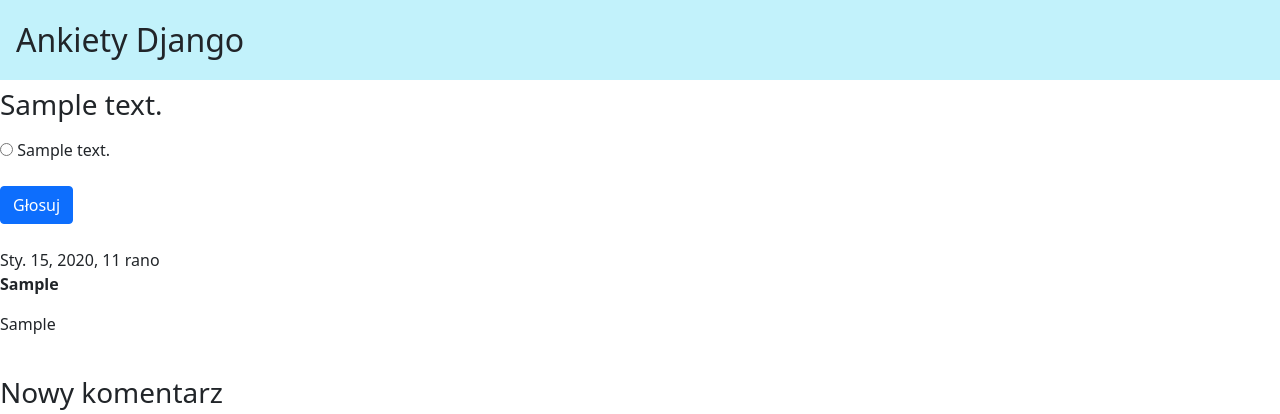
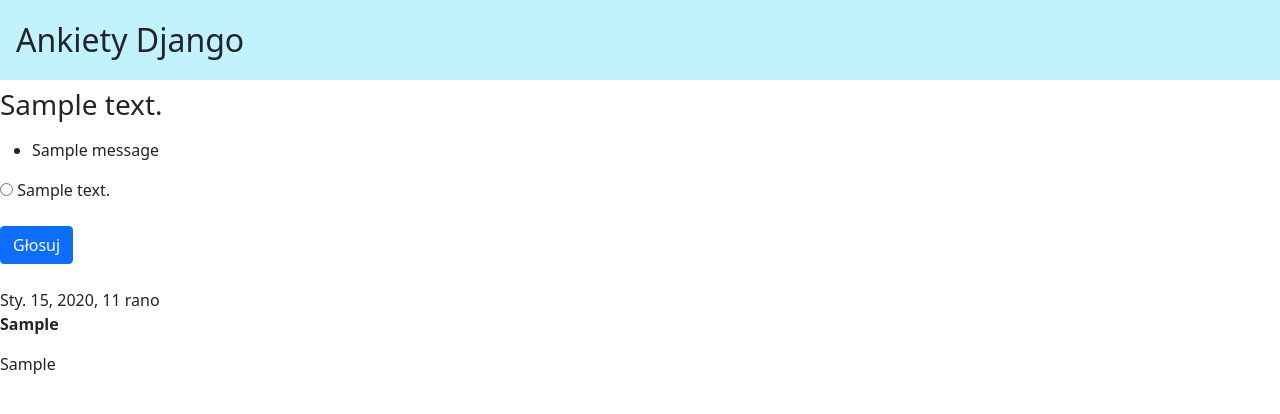
Before and after one commit to damian-malec/django-polls, a Django app: a page that uses mysite/polls/templates/polls/detail.html in a window 1280 px wide. Shown: the top 414 px of the page. Run offline with Django 3.2, Linux system fonts and the light colour scheme; tables that the repository leaves empty hold one stand-in row (values such as "Sample post"); one stand-in notice (Sample message) is shown.

Commit message:
Messages django

```diff
--- a/mysite/polls/templates/polls/detail.html
+++ b/mysite/polls/templates/polls/detail.html
@@ -22,7 +22,7 @@
 {% csrf_token %}
 <fieldset>
     <legend><h3>{{ question.question_text }}</h3></legend>
-    {% if error_message %}<p><strong>{{ error_message }}</strong></p>{% endif %}
+    {% include 'polls/includes/messages.html' %}
     {% for choice in question.choice_set.all %}
         <input type="radio" name="choice" id="choice{{ forloop.counter }}" value="{{ choice.id }}">
         <label for="choice{{ forloop.counter }}">{{ choice.choice_text }}</label><br>
--- /dev/null
+++ b/mysite/polls/templates/polls/includes/messages.html
@@ -0,0 +1,7 @@
+{% if messages %}
+<ul class="messages">
+    {% for message in messages %}
+    <li {% if message.tags %} class="{{ message.tags }}"{% endif %}>{{ message }}</li>
+    {% endfor %}
+</ul>
+{% endif %}
--- a/mysite/polls/views.py
+++ b/mysite/polls/views.py
@@ -5,6 +5,7 @@ from django.urls import reverse
 from django.views import generic, View
 from django.utils import timezone
 from django.utils.decorators import method_decorator
+from django.contrib import messages
 
 from .models import Choice, Question, Comment
 from .forms import CommentForm
@@ -46,9 +47,9 @@ class VoteView(View):
         try:
             selected_choice = question.choice_set.get(pk=request.POST['choice'])
         except (KeyError, Choice.DoesNotExist):
+            messages.error(request, "Error...")
             return render(request, 'polls/detail.html', {
                 'question': question,
-                'error_message': "Nie wybrałeś żadnej opcji.",
             })
         else:
             selected_choice.votes += 1
```
